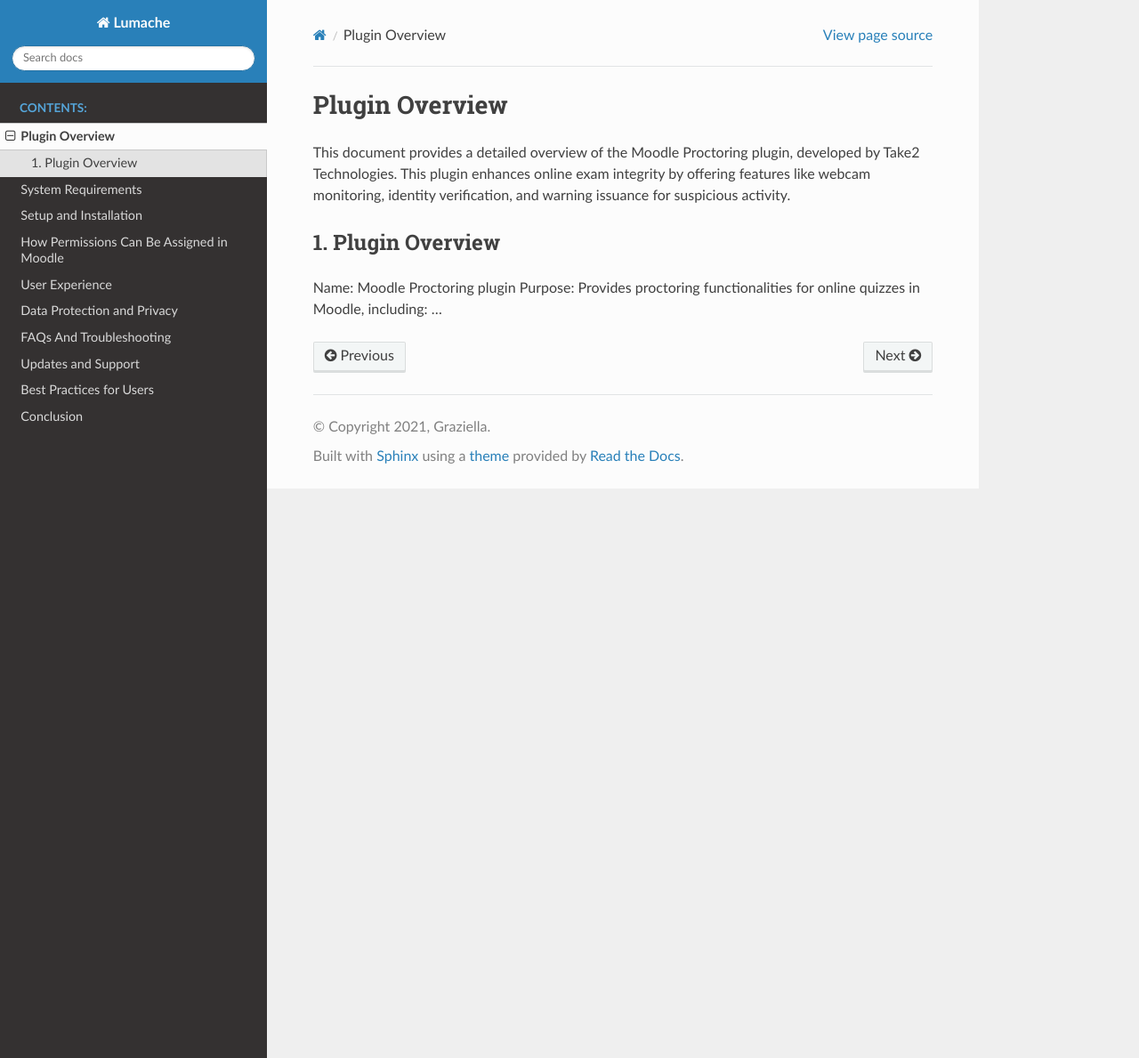
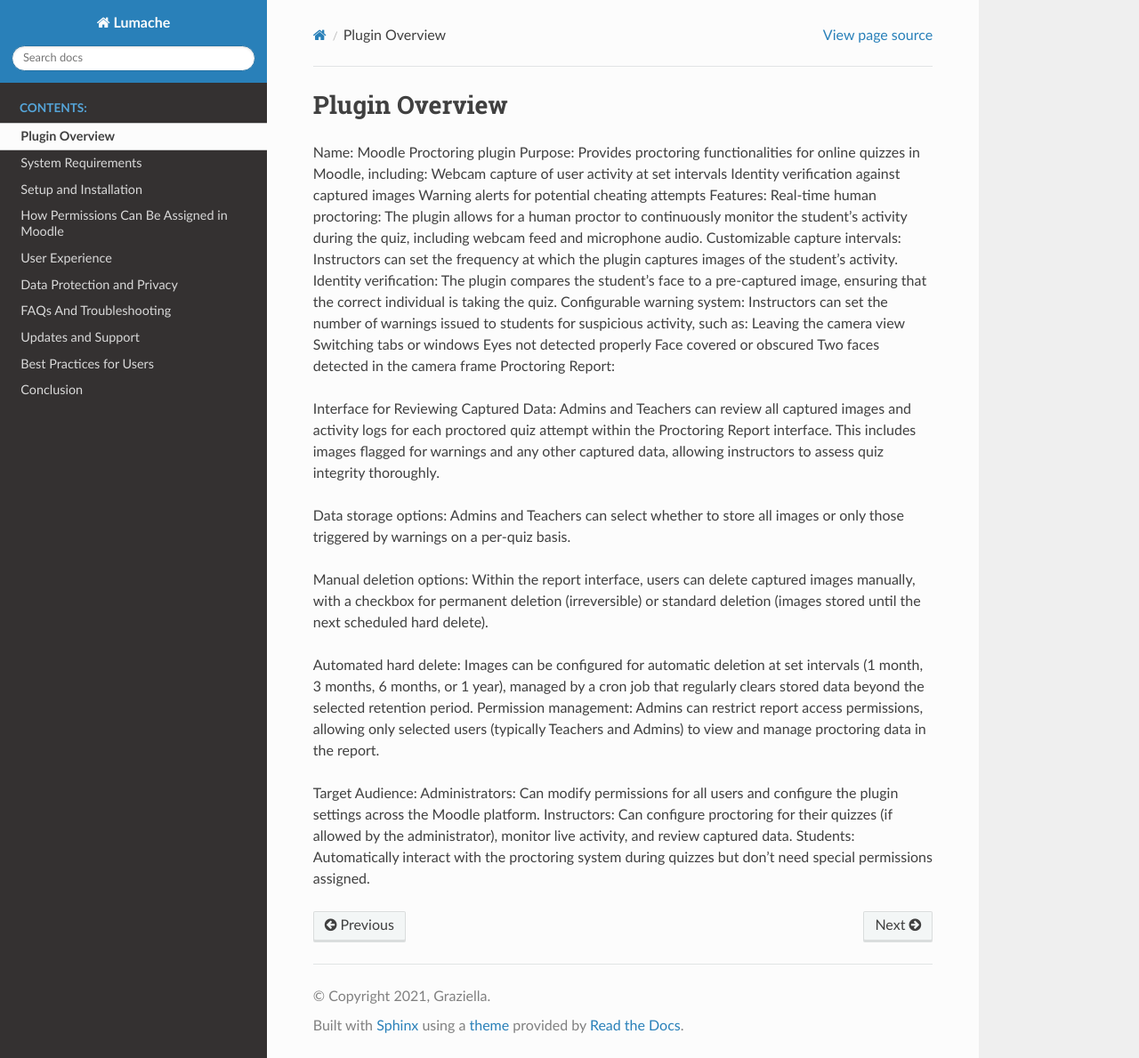
Before and after one commit to Yogeshtake2/readthedoc, a Sphinx documentation site: the page built from docs/source/plugin-overview.rst, in a window 1280 px wide and 1189 px high. Shown: the whole window at 89% size. Built offline with Sphinx 7.4.7 and the Read the Docs theme 3.1.0, drawn with Linux system fonts in a browser that asks for light colours.

Commit message:
Update plugin-overview.rst

```diff
--- a/docs/source/plugin-overview.rst
+++ b/docs/source/plugin-overview.rst
@@ -1,11 +1,33 @@
 Plugin Overview
 ===============
 
-This document provides a detailed overview of the Moodle Proctoring plugin, developed by Take2 Technologies. This plugin enhances online exam integrity by offering features like webcam monitoring, identity verification, and warning issuance for suspicious activity.
-
-1. Plugin Overview
-------------------
-
 Name: Moodle Proctoring plugin
 Purpose: Provides proctoring functionalities for online quizzes in Moodle, including:
-...
+Webcam capture of user activity at set intervals
+Identity verification against captured images
+Warning alerts for potential cheating attempts
+Features:
+Real-time human proctoring: The plugin allows for a human proctor to continuously monitor the student's activity during the quiz, including webcam feed and microphone audio.
+Customizable capture intervals: Instructors can set the frequency at which the plugin captures images of the student's activity.
+Identity verification: The plugin compares the student's face to a pre-captured image, ensuring that the correct individual is taking the quiz.
+Configurable warning system: Instructors can set the number of warnings issued to students for suspicious activity, such as:
+Leaving the camera view
+Switching tabs or windows
+Eyes not detected properly
+Face covered or obscured
+Two faces detected in the camera frame
+Proctoring Report:
+
+Interface for Reviewing Captured Data: Admins and Teachers can review all captured images and activity logs for each proctored quiz attempt within the Proctoring Report interface. This includes images flagged for warnings and any other captured data, allowing instructors to assess quiz integrity thoroughly.
+
+Data storage options: Admins and Teachers can select whether to store all images or only those triggered by warnings on a per-quiz basis.
+
+Manual deletion options: Within the report interface, users can delete captured images manually, with a checkbox for permanent deletion (irreversible) or standard deletion (images stored until the next scheduled hard delete).
+
+Automated hard delete: Images can be configured for automatic deletion at set intervals (1 month, 3 months, 6 months, or 1 year), managed by a cron job that regularly clears stored data beyond the selected retention period.
+Permission management: Admins can restrict report access permissions, allowing only selected users (typically Teachers and Admins) to view and manage proctoring data in the report.
+
+Target Audience:
+Administrators: Can modify permissions for all users and configure the plugin settings across the Moodle platform.
+Instructors: Can configure proctoring for their quizzes (if allowed by the administrator), monitor live activity, and review captured data.
+Students: Automatically interact with the proctoring system during quizzes but don’t need special permissions assigned.
```
